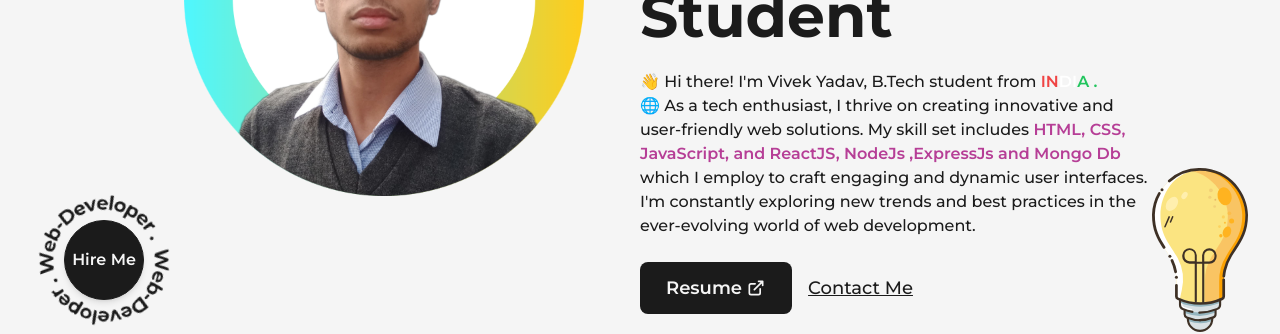
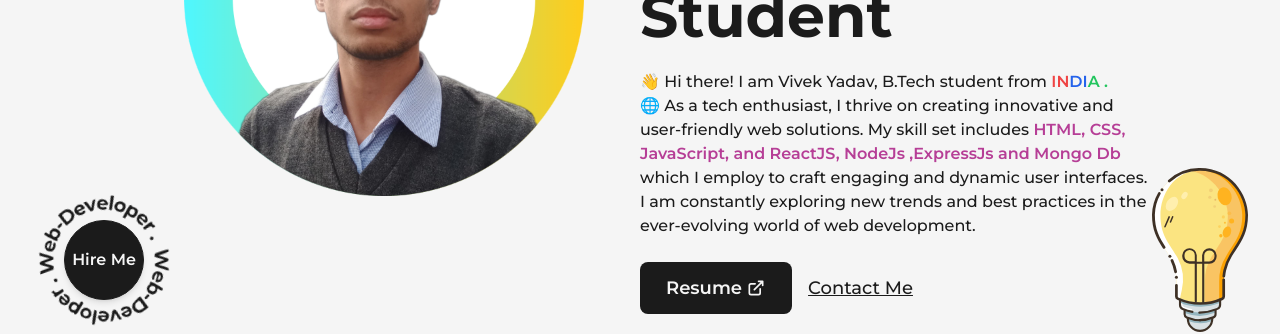
Before and after one commit to VivekYadav193/Portfolio, a Next.js app: page / in a window 1280 px wide. Shown: the part 436-770 px from the top of the page. Built offline with nearby package versions, Linux system fonts and the light colour scheme.

Commit message:
commit 5

```diff
--- a/src/pages/index.js
+++ b/src/pages/index.js
@@ -34,9 +34,9 @@ export default function Home() {
                 className="!text-6xl !text-left xl:!text-5xl lg:!text-center lg:!text-6xl sm:!text-3xl"
               />
               <p className="my-4 text-base font-medium md:text-sm sm:text-xs">
-                👋 Hi there! I'm Vivek Yadav, B.Tech student from
+                👋 Hi there! I am Vivek Yadav, B.Tech student from
                 <span className="font-semibold text-red-500 "> IN</span>
-                <span className="font-semibold text-white  ">DI</span>
+                <span className="font-semibold dark: to-white   text-blue-600  ">DI</span>
                 <span className="font-semibold text-green-500  ">A . </span>
                 <br />
                 🌐 As a tech enthusiast, I thrive on creating innovative and
@@ -47,7 +47,7 @@ export default function Home() {
                   Mongo Db{" "}
                 </span>
                 which I employ to craft engaging and dynamic user interfaces.
-                I'm constantly exploring new trends and best practices in the
+                I am constantly exploring new trends and best practices in the
                 ever-evolving world of web development.
               </p>
               <div className="flex items-center self-start mt-2 lg:self-center">
```
